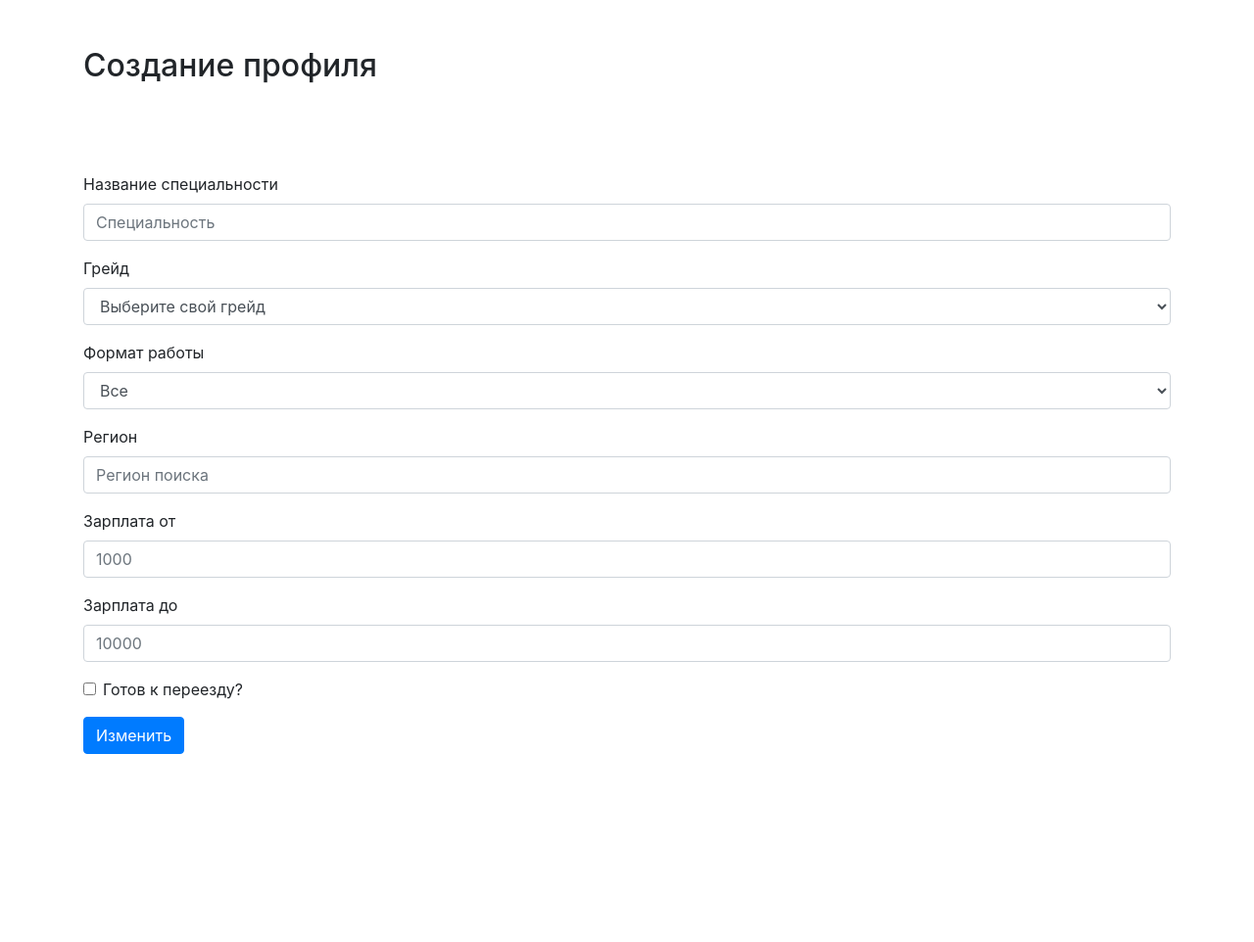
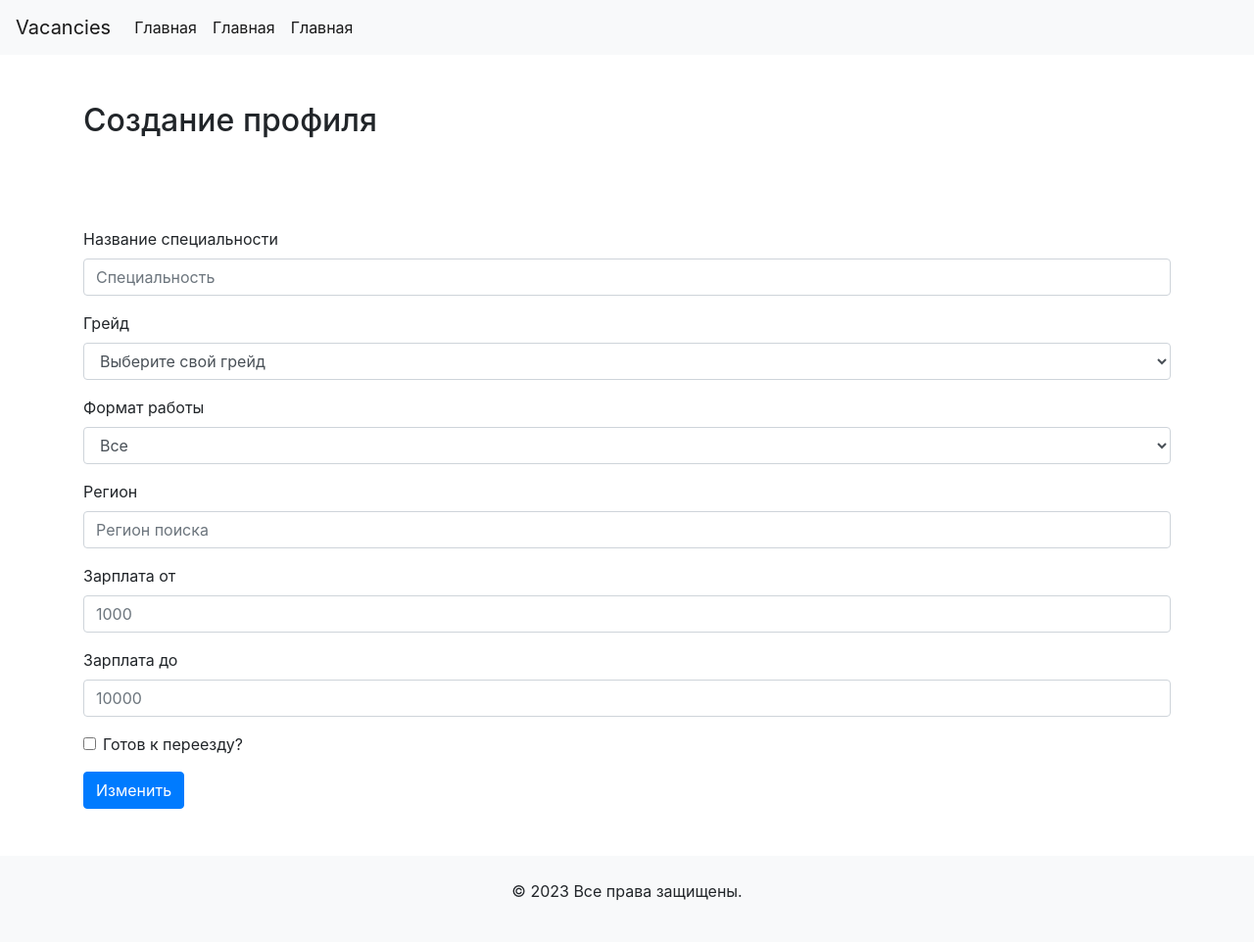
Before and after one commit to Flopp30/vacancy_searcher_bot, a FastAPI app: template app/templates/profile.html in a window 1280 px wide. Shown: the whole page at 98% size. Before the commit the page ends 770 px from the top, so only its background shows below. Run offline with FastAPI, Linux system fonts and the light colour scheme; the template is opened without the code that fills it, so the values that code supplies are empty; some libraries are stand-ins or nearby versions.

Commit message:
changed templates

```diff
--- a/app/main.py
+++ b/app/main.py
@@ -1,7 +1,8 @@
 from fastapi import FastAPI
+from starlette.staticfiles import StaticFiles
 
 from app.endpoints.routers import main_router
 
-
 app = FastAPI()
+app.mount("/static", StaticFiles(directory="app/static"), name="static")
 app.include_router(main_router)
--- /dev/null
+++ b/app/templates/base.html
@@ -0,0 +1,54 @@
+<!DOCTYPE html>
+<html lang="en">
+<head>
+    <meta charset="utf-8"/>
+    <meta name="viewport" content="width=device-width, initial-scale=1, shrink-to-fit=no"/>
+    <title>{% block title %}Мой сайт{% endblock %}</title>
+    <link rel="stylesheet" href="https://cdn.jsdelivr.net/npm/bootstrap@4.6.0/dist/css/bootstrap.min.css"/>
+    <script src="https://code.jquery.com/jquery-3.5.1.slim.min.js"></script>
+    <script src="https://cdn.jsdelivr.net/npm/@popperjs/core@2.4.4/dist/umd/popper.min.js"></script>
+    <script src="https://stackpath.bootstrapcdn.com/bootstrap/4.5.0/js/bootstrap.min.js"></script>
+    {% block css %}{% endblock %}
+    {% block script %}{% endblock %}
+</head>
+<body>
+<header>
+    {% block header %}
+        <nav class="navbar navbar-expand-lg navbar-light bg-light">
+            <a class="navbar-brand" href="#">Vacancies</a>
+            <button class="navbar-toggler" type="button" data-toggle="collapse" data-target="#navbarNav"
+                    aria-controls="navbarNav" aria-expanded="false" aria-label="Toggle navigation">
+                <span class="navbar-toggler-icon"></span>
+            </button>
+            <div class="collapse navbar-collapse" id="navbarNav">
+                <ul class="navbar-nav">
+                    <li class="nav-item active">
+                        <a class="nav-link" href="#">Главная</a>
+                    </li>
+                    <li class="nav-item active">
+                        <a class="nav-link" href="#">Главная</a>
+                    </li>
+                    <li class="nav-item active">
+                        <a class="nav-link" href="#">Главная</a>
+                    </li>
+                </ul>
+            </div>
+        </nav>
+    {% endblock %}
+</header>
+
+<main>
+    {% block content %}
+    {% endblock %}
+</main>
+
+<footer class="bg-light py-4">
+    {% block footer %}
+        <div class="container text-center">
+            <p>&copy; 2023 Все права защищены.</p>
+        </div>
+    {% endblock %}
+
+</footer>
+</body>
+</html>
--- a/app/templates/profile.html
+++ b/app/templates/profile.html
@@ -1,26 +1,17 @@
-<!DOCTYPE html>
-<html lang="en">
-<head>
-    <meta charset="utf-8"/>
-    <meta
-            name="viewport"
-            content="width=device-width, initial-scale=1, shrink-to-fit=no"
-    />
-    <link
-            rel="stylesheet"
-            href="https://cdn.jsdelivr.net/npm/bootstrap@4.6.0/dist/css/bootstrap.min.css"
-    />
-    <title>
+{% extends 'base.html' %}
+{% block script %}
+    <script src="{{ url_for('static', path='js/profile.js') }}"></script>
+{% endblock %}
+{% block title %}
     {% if profile %}Изменение профиля{% else %}Создание профиля{% endif %}
-    </title>
-</head>
-<body>
+{% endblock %}
+{% block content %}
     <div class="container">
         <h2 class="my-5">
-        {% if profile %}Изменение профиля{% else %}Создание профиля{% endif%}
+            {% if profile %}Изменение профиля{% else %}Создание профиля{% endif %}
         </h2>
         <div id="messages-container" class="alert" role="alert"></div>
-      <form method="post" action="{{url}}"  id="edit-profile-form" class="mb-5">
+        <form method="post" action="{{ url }}" id="edit-profile-form" class="mb-5">
             <div class="form-group">
                 <label for="professional_role">Название специальности</label>
                 <input
@@ -32,7 +23,7 @@
                         required
                         {% if profile %}
                         value="{{ profile.professional_role }}"
-                    {% endif%}
+                        {% endif %}
                 />
             </div>
 
@@ -92,7 +83,7 @@
                     <option value="Полная занятость"
                             {% if profile and profile.work_type_id== 4 %}
                             selected
-                        {% endif%}>
+                            {% endif %}>
                         Полная занятость
                     </option>
                 </select>
@@ -108,7 +99,7 @@
                         placeholder="Регион поиска"
                         {% if profile %}
                         value="{{ profile.region }}"
-                    {% endif%}
+                        {% endif %}
                 />
             </div>
 
@@ -123,7 +114,7 @@
                         required
                         {% if profile %}
                         value="{{ profile.salary_from }}"
-                    {% endif%}
+                        {% endif %}
                 />
             </div>
 
@@ -138,7 +129,7 @@
                         required
                         {% if profile %}
                         value="{{ profile.salary_to }}"
-                    {% endif%}
+                        {% endif %}
                 />
             </div>
 
@@ -150,7 +141,7 @@
                         id="ready_for_relocation"
                         {% if profile and profile.ready_for_relocation %}
                         checked
-                    {% endif%}
+                        {% endif %}
                 />
                 <label class="form-check-label" for="ready_for_relocation"
                 >Готов к переезду?</label
@@ -159,66 +150,4 @@
             <button type="submit" class="btn btn-primary">Изменить</button>
         </form>
     </div>
-</body>
-<script>
-    function makeMessage(message, tag) {
-        const messagesContainer = document.getElementById('messages-container');
-
-        const messageElement = document.createElement('div');
-
-        messageElement.classList.add('alert', `alert-${tag}`, 'fade', 'show');
-
-        const closeButton = document.createElement('button');
-        closeButton.setAttribute('type', 'button');
-        closeButton.classList.add('close');
-        closeButton.setAttribute('data-dismiss', 'alert');
-        closeButton.setAttribute('aria-label', 'Close');
-        closeButton.innerHTML = '&#215;';
-        closeButton.addEventListener('click', function () {
-            messageElement.remove();
-        });
-
-        const messageText = document.createElement('span');
-        messageText.textContent = message;
-
-        messageElement.appendChild(closeButton);
-        messageElement.appendChild(messageText);
-        messagesContainer.appendChild(messageElement);
-        setTimeout(() => {
-            messageElement.classList.remove("show");
-            setTimeout(() => {
-                messageElement.remove();
-            }, 700);
-        }, 5000);
-    }
-
-    window.onload = function () {
-        const profileForm = document.getElementById("edit-profile-form")
-        profileForm.addEventListener("submit", (event) => {
-            event.preventDefault();
-            const formData = new FormData(profileForm);
-            const jsonFormData = JSON.stringify(Object.fromEntries(formData));
-            fetch(profileForm.action, {
-                method: "POST",
-                body: jsonFormData,
-                headers: {
-                    "Content-Type": "application/json"
-                }
-            })
-                .then(response => {
-                        response.text().then(body => {
-                            if (response.ok) {
-                                makeMessage(body, "success");
-                            } else {
-                                makeMessage(body, "warning");
-                            }
-                        });
-                    }
-                )
-                .catch(error => {
-                    console.error("Произошла ошибка при отправке данных:", error);
-                });
-        });
-    };
-</script>
-</html>
+{% endblock %}
```
Also changed, not shown: app/static/js/profile.js (added, +59 -0 lines). Lines whose indentation alone changed are shown as unchanged.
